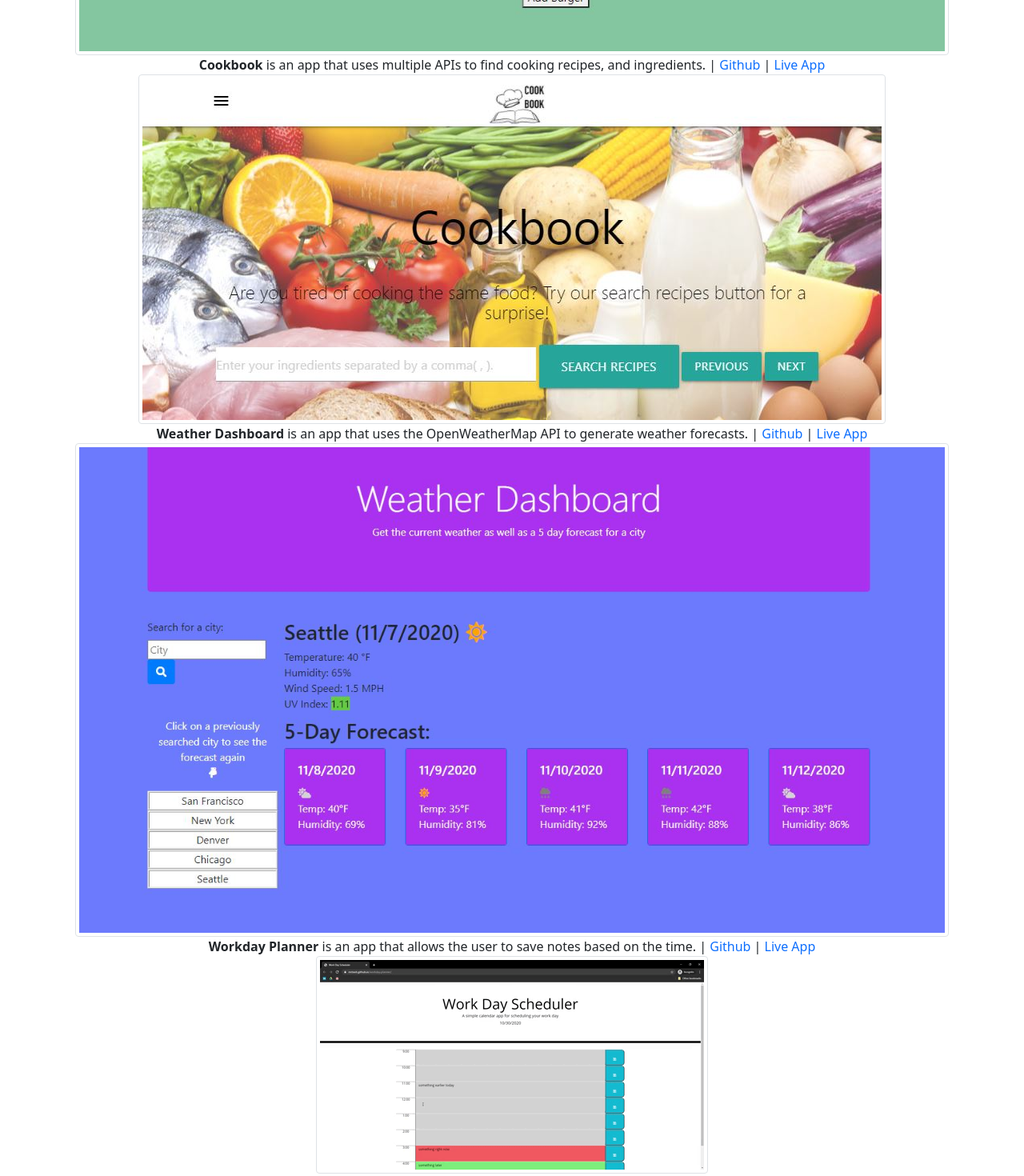
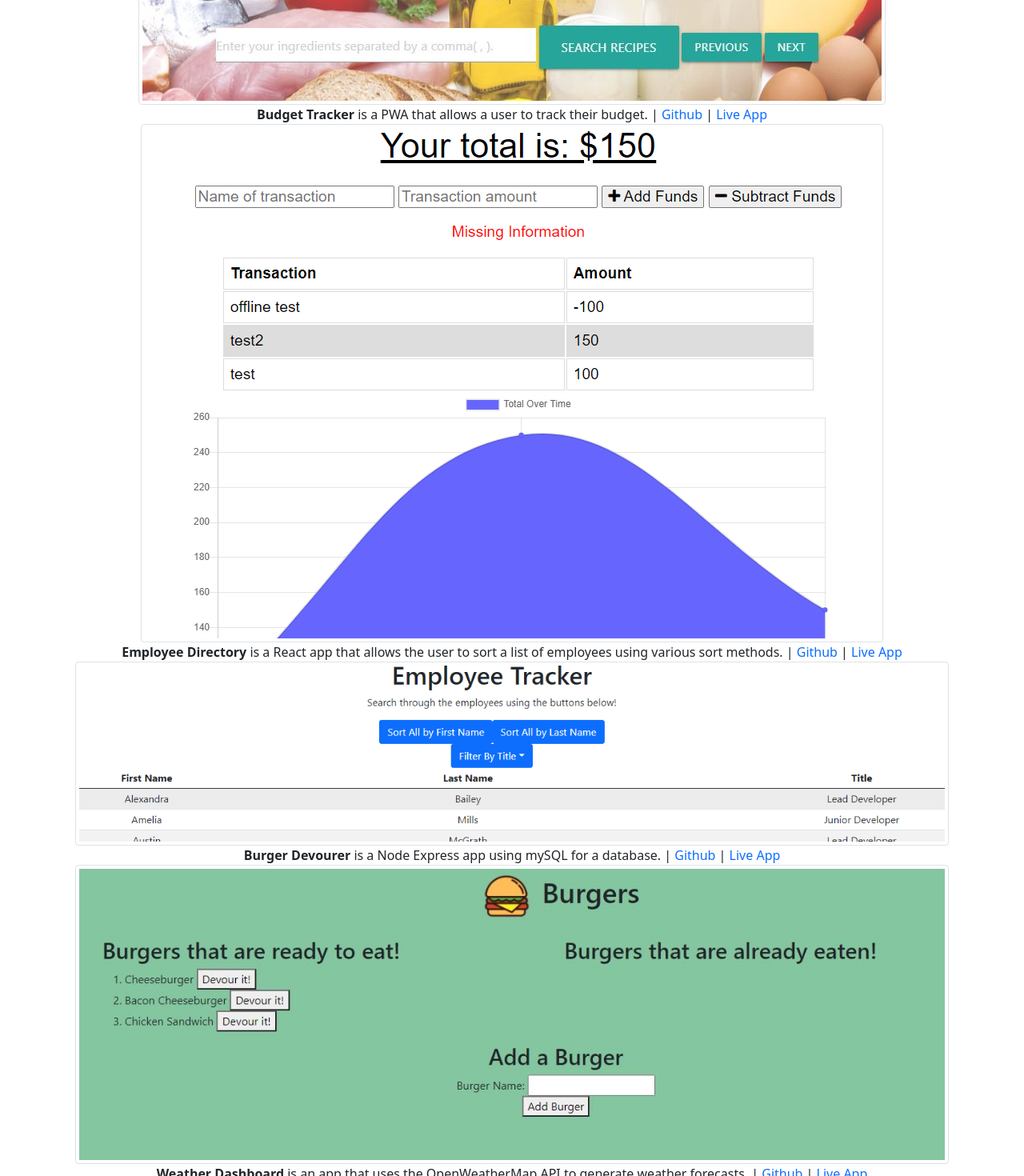
Before and after one commit to alexander-camacho/react-portfolio, a React (Create React App) app: page /projects in a window 1280 px wide. Shown: the part 1160-2630 px from the top of the page at 80% size. Built offline with nearby package versions, Linux system fonts and the light colour scheme.

Commit message:
updated project info

```diff
--- a/src/pages/Projects.js
+++ b/src/pages/Projects.js
@@ -1,6 +1,6 @@
 import React from "react"
 import Project from "../components/Project"
-import { Burger, Companion, Cookbook, Weather, Planner } from "../images/"
+import { Burger, Companion, Cookbook, Weather, Budget, EmpDir } from "../images/"
 
 
 const Projects = () => {
@@ -14,18 +14,32 @@ const Projects = () => {
             image: Companion
         },
         {
+            title: "Cookbook",
+            code: "https://github.com/alexander-camacho/cook-app",
+            live: "https://alexander-camacho.github.io/cookbook-app/",
+            description: "is an app that uses multiple APIs to find cooking recipes, and ingredients.",
+            image: Cookbook
+        },
+        {
+            title: "Budget Tracker",
+            code: "https://github.com/alexander-camacho/budeget-tracker",
+            live: "https://enigmatic-crag-90504.herokuapp.com/",
+            description: "is a PWA that allows a user to track their budget.",
+            image: Budget
+        },
+        {
+            title: "Employee Directory",
+            code: "https://github.com/alexander-camacho/reactEmployeeDir",
+            live: "https://alexander-camacho.github.io/reactEmployeeDir/",
+            description: "is a React app that allows the user to sort a list of employees using various sort methods.",
+            image: EmpDir
+        },
+        {
             title: "Burger Devourer",
             code: "https://github.com/alexander-camacho/burger",
             live: "https://murmuring-journey-75522.herokuapp.com/",
             description: "is a Node Express app using mySQL for a database.",
             image: Burger
-        },
-        {
-            title: "Cookbook",
-            code: "https://github.com/alexander-camacho/cook-app",
-            live: "https://alexander-camacho.github.io/cookbook-app/",
-            description: "is an app that uses multiple APIs to find cooking recipes, and ingredients.",
-            image: Cookbook
         },
         {
             title: "Weather Dashboard",
@@ -34,18 +48,11 @@ const Projects = () => {
             description: "is an app that uses the OpenWeatherMap API to generate weather forecasts.",
             image: Weather
         },
-        {
-            title: "Workday Planner",
-            code: "https://github.com/alexander-camacho/workday.planner",
-            live: "https://alexander-camacho.github.io/workday.planner/",
-            description: "is an app that allows the user to save notes based on the time.",
-            image: Planner
-        },
     ]
     return (
         <div className='container-sm'>
 
-            <h1 className="text-center">Projects</h1>
+            <h1 className="text-center">See some of my recently deployed projects below!</h1>
             <Project data={apps}/>
         </div>
     )
```
